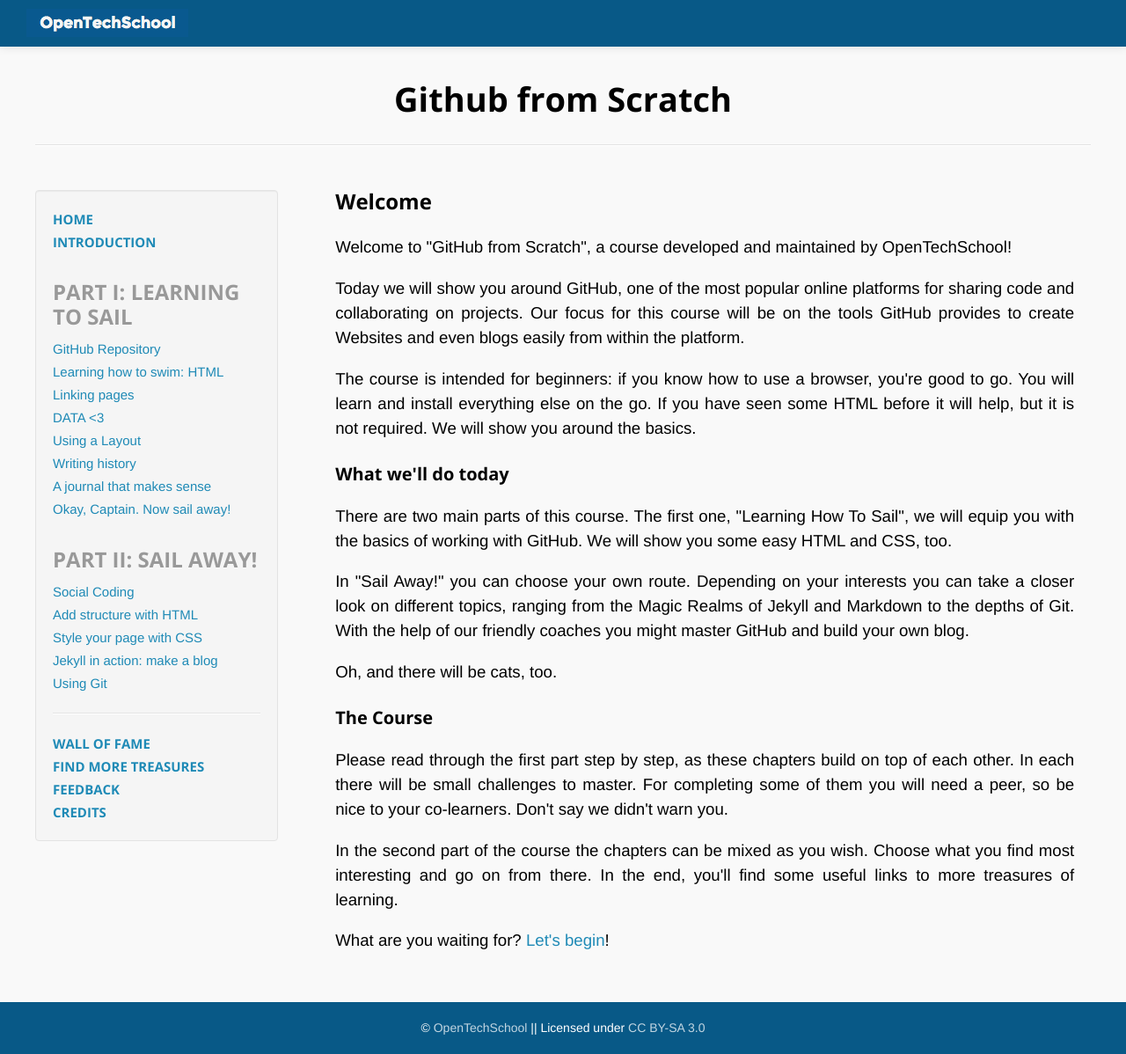
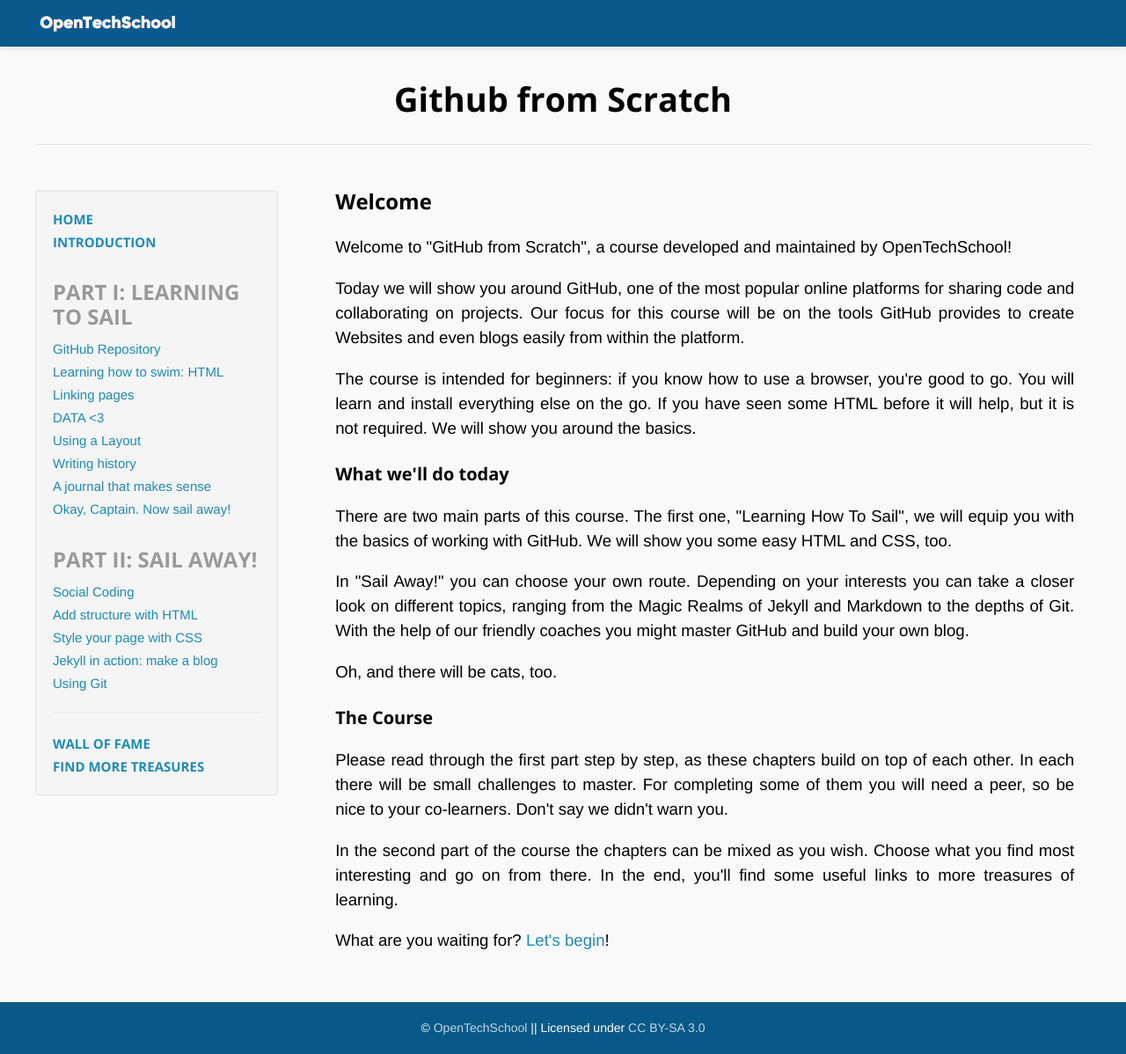
Before and after one commit to afknapping/github-from-scratch, a Jekyll site: the page built from index.html, in a window 1280 px wide. Shown: the whole page at 88% size. Built offline with Jekyll 4.4.1, drawn with Linux system fonts in a browser that asks for light colours; Markdown is read by kramdown in place of the engine named in the settings.

Commit message:
remove links to missing pages

```diff
--- a/_layouts/default.html
+++ b/_layouts/default.html
@@ -55,8 +55,8 @@
             <hr>
             <a href="{{ site.baseurl }}/wall-of-fame.html">Wall of Fame</a>
             <a href="{{ site.baseurl }}/find-more-treasures/">Find more treasures</a>
-            <a href="{{ site.baseurl }}/feedback.html">Feedback</a>
-            <a href="{{ site.baseurl }}/credits.html">Credits</a>
+            <!-- <a href="{{ site.baseurl }}/feedback.html">Feedback</a>
+            <a href="{{ site.baseurl }}/credits.html">Credits</a> -->
         </div><!-- aside -->
 
         <div class="main">
```
